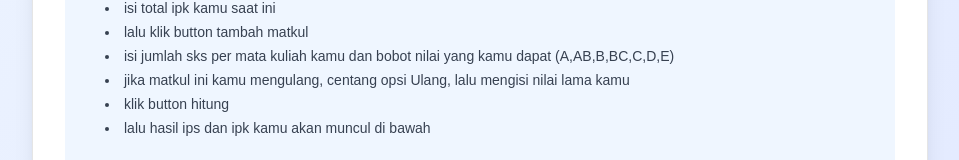
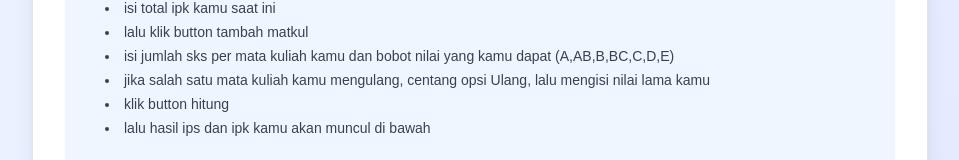
Before and after one commit to erlandgp/hitungSKS, a Next.js app: page / in a window 1280 px wide. Shown: the part 433-593 px from the top of the page, without its empty margins (160-1119 px from the left). Built offline with nearby package versions, Linux system fonts and the light colour scheme.

Commit message:
Update page.tsx

```diff
--- a/app/page.tsx
+++ b/app/page.tsx
@@ -46,7 +46,7 @@ export default function Component() {
                     <li>isi total ipk kamu saat ini</li>
                     <li>lalu klik button tambah matkul</li>
                     <li>isi jumlah sks per mata kuliah kamu dan bobot nilai yang kamu dapat (A,AB,B,BC,C,D,E)</li>
-                    <li>jika matkul ini kamu mengulang, centang opsi Ulang, lalu mengisi nilai lama kamu</li>
+                    <li>jika salah satu mata kuliah kamu mengulang, centang opsi Ulang, lalu mengisi nilai lama kamu</li>
                     <li>klik button hitung</li>
                     <li>lalu hasil ips dan ipk kamu akan muncul di bawah</li>
                   </ul>
```
